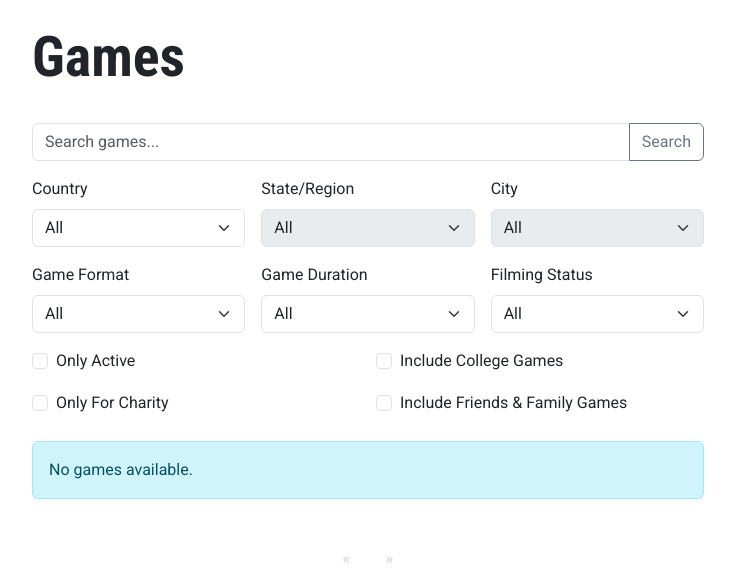
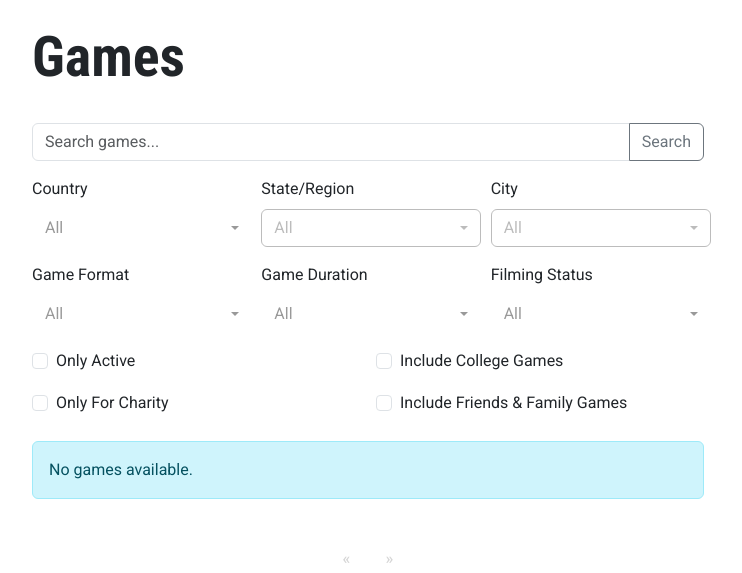
Before and after one commit to liverealitygames/lrg-network, a Django app: template games/templates/games/game_list.html in a window 1280 px wide. Shown: the part 56-629 px from the top of the page, without its empty margins (272-1014 px from the left). Run offline with Django 5.2, Linux system fonts and the light colour scheme; the template is opened without the code that fills it, so the values that code supplies are empty; some libraries are stand-ins or nearby versions.

Commit message:
Type ahead search for filters (#23)
For the location filters, we want to be able to have type-ahead
searching to easily find a country/state/city.

In order to do this, I switched to using bootstrap-select &
selectpicker. I updated all filters to use the selectpicker so that they
look the same visually, even if they don't use type-ahead search.

```diff
--- a/games/form.py
+++ b/games/form.py
@@ -1,6 +1,5 @@
 from django import forms
 from dal import autocomplete
-from cities_light.models import Country, Region, City
 from .models import Game
 
 
--- a/games/templates/games/game_list.html
+++ b/games/templates/games/game_list.html
@@ -38,7 +38,7 @@
     <div class="row g-3 align-items-end mt-0">
         <div class="col-md-4">
             <label for="country" class="form-label">Country</label>
-            <select id="country" name="country" class="form-select">
+            <select id="country" name="country" class="selectpicker" data-live-search="true">
                 <option value="">All</option>
                 {% for country in countries %}
                     <option value="{{ country.id }}" {% if country.id|stringformat:"s" == selected_country %}selected{% endif %}>{{ country.name }}</option>
@@ -47,7 +47,7 @@
         </div>
         <div class="col-md-4">
             <label for="region" class="form-label">State/Region</label>
-            <select id="region" name="region" class="form-select" {% if not selected_country %}disabled{% endif %}>
+            <select id="region" name="region" class="selectpicker" data-live-search="true" data-size="10" {% if not selected_country %}disabled{% endif %}>
                 <option value="">All</option>
                 {% for region in regions %}
                     <option value="{{ region.id }}" {% if region.id|stringformat:"s" == selected_region %}selected{% endif %}>{{ region.name }}</option>
@@ -56,7 +56,7 @@
         </div>
         <div class="col-md-4">
             <label for="city" class="form-label">City</label>
-            <select id="city" name="city" class="form-select" {% if not selected_region %}disabled{% endif %} onchange="submitFormWithNonEmptyParams()">
+            <select id="city" name="city" class="selectpicker" data-live-search="true" data-size="10" {% if not selected_region %}disabled{% endif %} onchange="submitFormWithNonEmptyParams()">
                 <option value="">All</option>
                 {% for city in cities %}
                     <option value="{{ city.id }}" {% if city.id|stringformat:"s" == selected_city %}selected{% endif %}>{{ city.name }}</option>
@@ -68,7 +68,7 @@
     <div class="row g-3 align-items-end mt-0">
         <div class="col-md-4">
             <label for="game_format" class="form-label">Game Format</label>
-            <select id="game_format" name="game_format" class="form-select" onchange="submitFormWithNonEmptyParams()">
+            <select id="game_format" name="game_format" class="selectpicker" onchange="submitFormWithNonEmptyParams()">
                 <option value="">All</option>
                 {% for format in game_formats %}
                     <option value="{{ format.0 }}" {% if format.0 == selected_game_format %}selected{% endif %}>{{ format.1 }}</option>
@@ -78,7 +78,7 @@
 
         <div class="col-md-4">
             <label for="game_duration" class="form-label">Game Duration</label>
-            <select id="game_duration" name="game_duration" class="form-select" onchange="submitFormWithNonEmptyParams()">
+            <select id="game_duration" name="game_duration" class="selectpicker" onchange="submitFormWithNonEmptyParams()">
                 <option value="">All</option>
                 {% for duration in game_durations %}
                     <option value="{{ duration.0 }}" {% if duration.0 == selected_game_duration %}selected{% endif %}>{{ duration.1 }}</option>
@@ -88,7 +88,7 @@
 
         <div class="col-md-4">
             <label for="filming_status" class="form-label">Filming Status</label>
-            <select id="filming_status" name="filming_status" class="form-select" onchange="submitFormWithNonEmptyParams()">
+            <select id="filming_status" name="filming_status" class="selectpicker" onchange="submitFormWithNonEmptyParams()">
                 <option value="">All</option>
                 {% for status in filming_statuses %}
                     <option value="{{ status.0 }}" {% if status.0 == selected_filming_status %}selected{% endif %}>{{ status.1 }}</option>
@@ -201,6 +201,10 @@
 </nav>
 
 <script>
+    $(function () {
+        $('.selectpicker').selectpicker();
+    });
+
     const form = document.querySelector('form');
 
     function submitFormWithNonEmptyParams() {
--- a/templates/base.html
+++ b/templates/base.html
@@ -18,11 +18,15 @@
 
     <!-- Bootstrap Icons -->
     <link rel="stylesheet" href="https://cdn.jsdelivr.net/npm/bootstrap-icons@1.11.3/font/bootstrap-icons.min.css">
+
+    <!-- Bootstrap Select -->
+    <script src="https://code.jquery.com/jquery-3.7.1.min.js"></script>
+    <link rel="stylesheet"
+      href="https://cdn.jsdelivr.net/npm/bootstrap-select@1.14.0-beta3/dist/css/bootstrap-select.min.css">
+
     {% compress css %}
-    <link rel="stylesheet" href="/static/games/styles.css">
+        <link rel="stylesheet" href="/static/games/styles.css">
     {% endcompress %}
-
-    {% block extra_css %}{% endblock %}
 </head>
 <body class="d-flex flex-column min-vh-100">
     <!-- Navigation -->
@@ -58,6 +62,6 @@
         </div>
     </footer>
 
-    {% block extra_js %}{% endblock %}
+    <script src="https://cdn.jsdelivr.net/npm/bootstrap-select@1.14.0-beta3/dist/js/bootstrap-select.min.js"></script>
 </body>
 </html>
```
